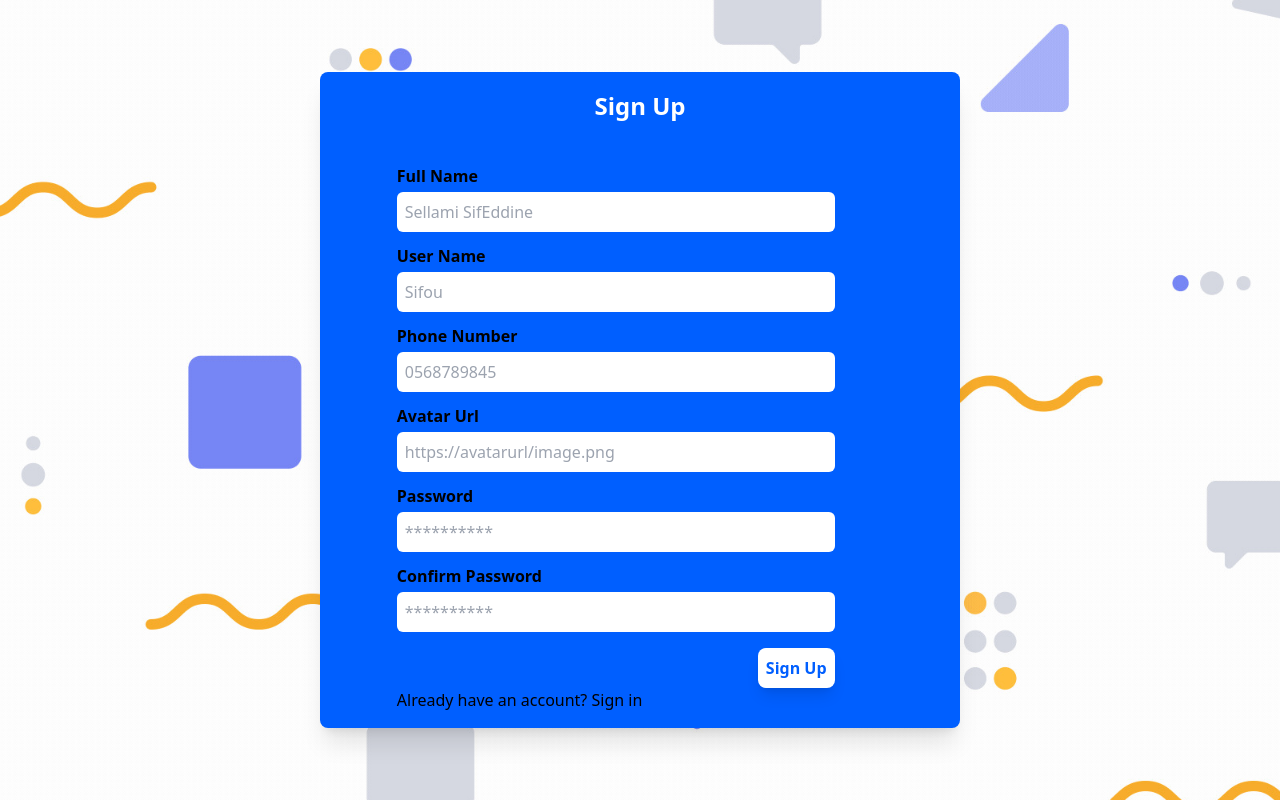
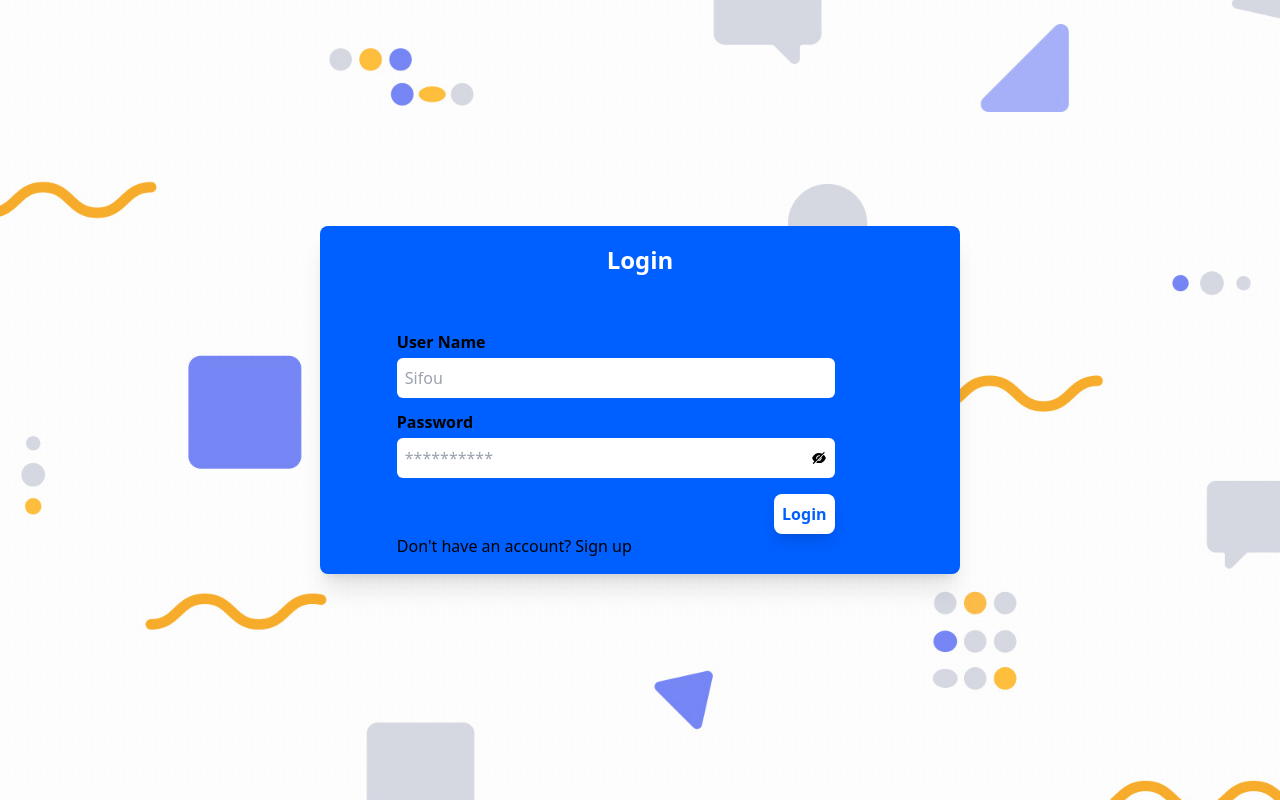
Before and after one commit to SifEddine05/MedicalChat, a React (Create React App) app in the folder client/: page / in a window 1280 px wide. Built offline with nearby package versions, Linux system fonts and the light colour scheme.

Commit message:
add the login page

```diff
--- a/client/package.json
+++ b/client/package.json
@@ -8,6 +8,7 @@
     "@testing-library/user-event": "^13.5.0",
     "react": "^18.2.0",
     "react-dom": "^18.2.0",
+    "react-icons": "^4.7.1",
     "react-scripts": "5.0.1",
     "web-vitals": "^2.1.4"
   },
--- a/client/src/App.js
+++ b/client/src/App.js
@@ -1,9 +1,10 @@
+import SignIn from "./pages/SignIn";
 import SignUp from "./pages/SignUp";
 
 function App() {
   return (
     <div className="App">
-     <SignUp />
+      <SignIn />
     </div>
   );
 }
--- /dev/null
+++ b/client/src/pages/SignIn.js
@@ -0,0 +1,72 @@
+
+import { useState } from 'react';
+import '../App.css'
+import { AiFillEye , AiFillEyeInvisible } from 'react-icons/ai';
+
+//we must change the <a> </a> in the line 41  by link
+const SignIn = () => {
+
+    const [userName ,setUserName]=useState('')
+    const [password ,setPassword]=useState('')
+
+    const [showPassword ,setShowPassword]=useState(false)
+    const [Err , setErr]=useState(false)
+    const [Msg , setMessage]=useState('Please fill all the fields')
+    const [typePwd,setTypePwd]=useState('password')
+
+
+    const showpass = ()=>{
+        setShowPassword(!showPassword)
+
+        if(showPassword) {
+            setTypePwd('password')
+        }
+        else{
+            setTypePwd('text')
+        }
+    }
+    const submit =()=>{
+    setErr(false)
+    if( userName==='' ||  password===''  )
+    {
+        setMessage('Please fill all the fields')
+        setErr(true)
+    }
+     else {
+        // we do the fetch
+
+
+    }
+
+    }
+
+
+    return (
+    <div id="signup" className='h-screen w-screen flex flex-col items-center justify-center'>
+        <div className=' sm:w-[65%] md:w-[50%] w-[90%]  bg-[#005FFF] lg:p-4 md:p-3 p-2 rounded-lg shadow-xl '>
+            <h3 className='lg:text-[24px] md:text-[22px]  sm:text-[20px] text-[18px] font-bold lg:mb-10 md:mb-8 sm:mb-6 mb-4 text-center text-white'> Login </h3>
+            <div className='flex flex-col justify-center items-start ml-[10%]'>
+
+
+                <label htmlFor='userName'  className='md:text-[16px] sm:text-[14px] text-[11px] font-semibold sm:mt-3 mt-2'>User Name</label>
+                <input value={userName} onChange={(e)=>{setUserName(e.target.value)}} type="text" id="userName" name="userName" placeholder='Sifou' className='w-[80%] sm:p-2 p-1 lg:text-[16px] md:text-[14px] sm:text-[12px]  text-[10px] rounded-md mt-1'/>
+
+
+                <label htmlFor='password'  className='md:text-[16px] sm:text-[14px] text-[11px] font-semibold sm:mt-3 mt-2'>Password</label>
+                <div className='w-full relative flex items-center md:mb-4 mb-2'>
+                    <input value={password} onChange={(e)=>{setPassword(e.target.value)}} type={typePwd} id="password" name="password" min="6" placeholder='**********' className='w-[80%] sm:p-2 p-1 lg:text-[16px] md:text-[14px] sm:text-[12px]  text-[10px] rounded-md mt-1'/>
+                   {showPassword && <AiFillEye className='relative right-6 mt-1 hover:cursor-pointer' onClick={showpass}/> }
+                    {!showPassword && <AiFillEyeInvisible className='relative right-6 mt-1 hover:cursor-pointer'onClick={showpass} /> }
+                </div>
+
+                {Err && <h3 className=' text-center md:text-[16px] sm:text-[14px] text-[11px] font-bold text-red-600'>{Msg}</h3>}
+                <div className='w-[80%] flex justify-end'>
+                 <button onClick={submit} className='bg-white shadow-lg rounded-lg p-2 text-[#005FFF] hover:bg-[#0088ff] hover:text-white font-semibold md:text-[16px] sm:text-[14px] text-[11px]'>Login</button>
+                </div>
+                <p className='md:text-[16px] sm:text-[14px] text-[11px]'>Don't have an account? <a href='sign in ' className='font-medium hover:text-white'>Sign up</a></p>
+            </div>
+        </div>
+    </div> );
+}
+
+export default SignIn;
--- a/client/src/pages/SignUp.js
+++ b/client/src/pages/SignUp.js
@@ -1,6 +1,8 @@
 
 import { useState } from 'react';
 import '../App.css'
+import { AiFillEye , AiFillEyeInvisible } from 'react-icons/ai';
+
 //we must change the <a> </a> in the line 41  by link
 const SignUp = () => {
 
@@ -11,8 +13,22 @@ const SignUp = () => {
     const [password ,setPassword]=useState('')
     const [confirmpassword ,setConfirmPassword]=useState('')
 
+    const [showPassword ,setShowPassword]=useState(false)
     const [Err , setErr]=useState(false)
     const [Msg , setMessage]=useState('Please fill all the fields')
+    const [typePwd,setTypePwd]=useState('password')
+
+
+    const showpass = ()=>{
+        setShowPassword(!showPassword)
+
+        if(showPassword) {
+            setTypePwd('password')
+        }
+        else{
+            setTypePwd('text')
+        }
+    }
     const submit =()=>{
     setErr(false)
     console.log(fullName,userName,avatar,phoneNumber,password,confirmpassword);
@@ -51,10 +67,14 @@ const SignUp = () => {
                 <input value={avatar} onChange={(e)=>{setAvatar(e.target.value)}} type="url" id="avatar" name="avatar" placeholder='https://avatarurl/image.png' className='w-[80%] sm:p-2 p-1 lg:text-[16px] md:text-[14px] sm:text-[12px]  text-[10px] rounded-md mt-1'/>
 
                 <label htmlFor='password'  className='md:text-[16px] sm:text-[14px] text-[11px] font-semibold sm:mt-3 mt-2'>Password</label>
-                <input value={password} onChange={(e)=>{setPassword(e.target.value)}} type="password" id="password" name="password" min="6" placeholder='**********' className='w-[80%] sm:p-2 p-1 lg:text-[16px] md:text-[14px] sm:text-[12px]  text-[10px] rounded-md mt-1'/>
+                <div className='w-full relative flex items-center'>
+                    <input value={password} onChange={(e)=>{setPassword(e.target.value)}} type={typePwd} id="password" name="password" min="6" placeholder='**********' className='w-[80%] sm:p-2 p-1 lg:text-[16px] md:text-[14px] sm:text-[12px]  text-[10px] rounded-md mt-1'/>
+                   {showPassword && <AiFillEye className='relative right-6 mt-1 hover:cursor-pointer' onClick={showpass}/> }
+                    {!showPassword && <AiFillEyeInvisible className='relative right-6 mt-1 hover:cursor-pointer'onClick={showpass} /> }
+                </div>
 
                 <label htmlFor='confirmpassword'  className='md:text-[16px] sm:text-[14px] text-[11px] font-semibold sm:mt-3 mt-2 '>Confirm Password</label>
-                <input value={confirmpassword} onChange={(e)=>{setConfirmPassword(e.target.value)}} type="password" id="confirmpassword" min="6"  name="confirmpassword" placeholder='**********' className='w-[80%] sm:p-2 p-1 lg:text-[16px] md:text-[14px] sm:text-[12px]  text-[10px] rounded-md mt-1 mb-4'/>
+                <input value={confirmpassword} onChange={(e)=>{setConfirmPassword(e.target.value)}} type="password" id="confirmpassword" min="6"  name="confirmpassword" placeholder='**********' className='w-[80%] sm:p-2 p-1 lg:text-[16px] md:text-[14px] sm:text-[12px]  text-[10px] rounded-md mt-1 md:mb-4 mb-2'/>
                 {Err && <h3 className=' text-center md:text-[16px] sm:text-[14px] text-[11px] font-bold text-red-600'>{Msg}</h3>}
                 <div className='w-[80%] flex justify-end'>
                  <button onClick={submit} className='bg-white shadow-lg rounded-lg p-2 text-[#005FFF] hover:bg-[#0088ff] hover:text-white font-semibold md:text-[16px] sm:text-[14px] text-[11px]'>Sign Up</button>
```
Also changed, not shown: 1 other file (tests, documents, lock files or other folders).
